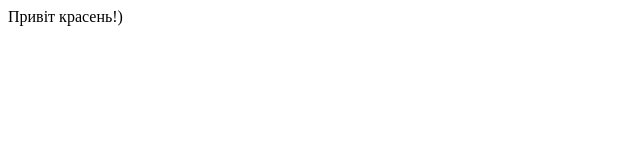
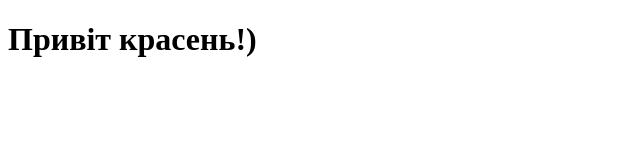
Before and after one commit to Aleksey100ckiy/gethub-firstest, a plain HTML site: page index.html in a window 1280 px wide. Shown: the whole page, without its empty margins (0-640 px from the left). Drawn offline with Linux system fonts and the light colour scheme.

Commit message:
добавляет заголовок

```diff
--- a/index.html
+++ b/index.html
@@ -7,6 +7,6 @@
     <title>start!</title>
 </head>
 <body>
-  Привіт красень!)
+  <h1>Привіт красень!)</h1>
 </body>
 </html>
```
